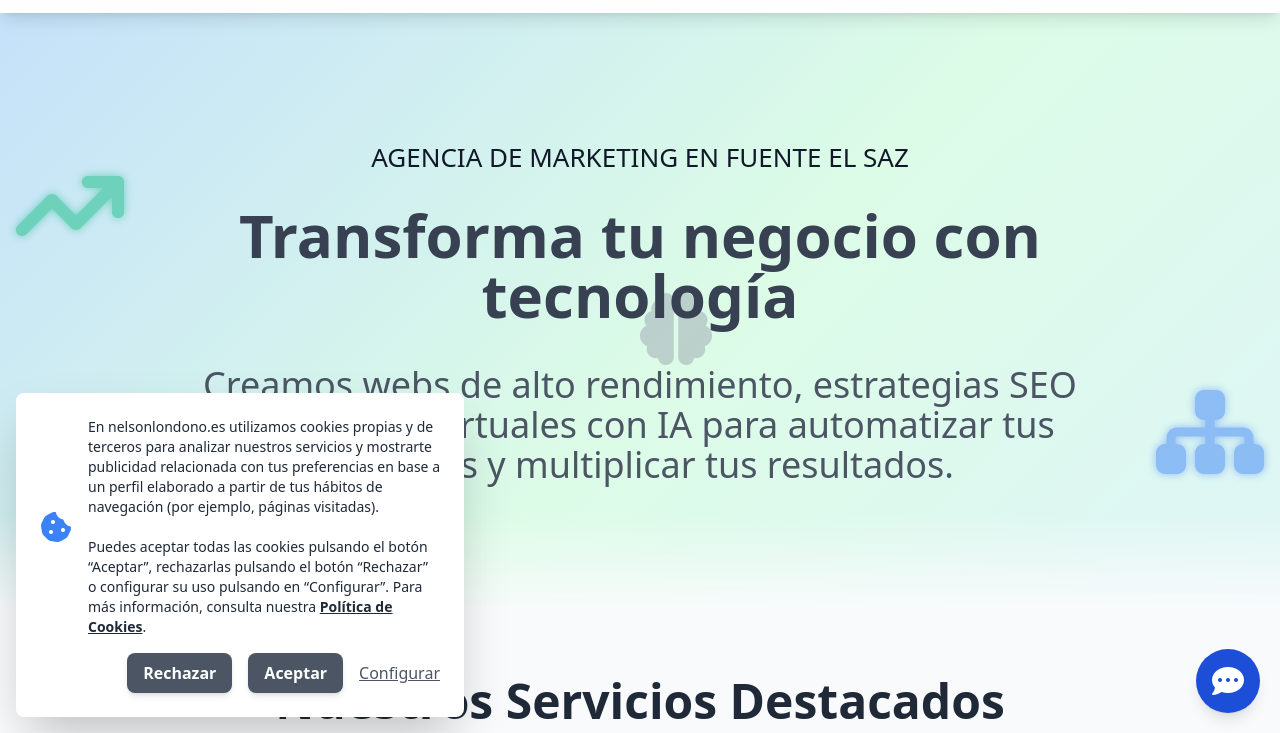
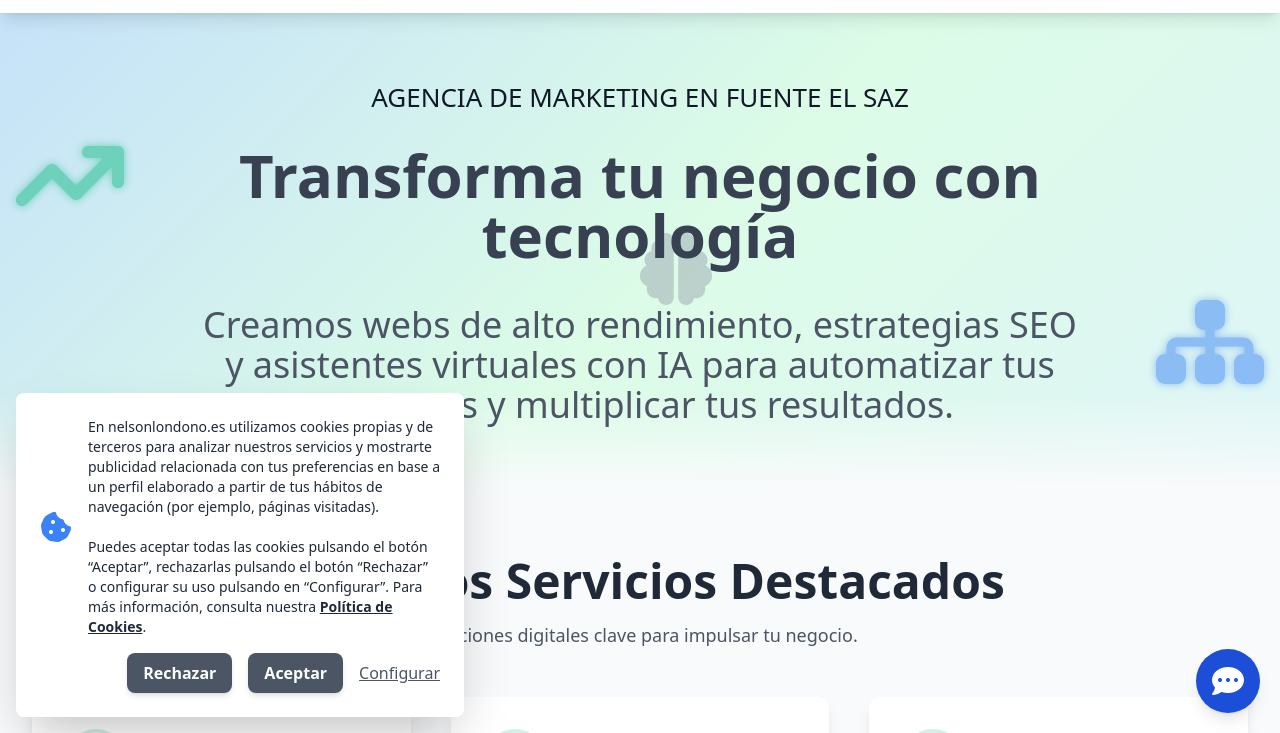
Before and after one commit to nelsonlondonodev/WebAgenciaMkt, a website: page index.html in a window 1280 px wide. Shown: the part 67-800 px from the top of the page. Drawn offline with Linux system fonts and the light colour scheme.

Commit message:
fix(component): Enforce consistent hero section height
Changed the hero section from using 'min-height' to a fixed 'height' (h-[60vh]). This ensures a truly consistent visual height across all pages, regardless of content length, resolving the perceived size difference.

```diff
--- a/components/hero-section.html
+++ b/components/hero-section.html
@@ -1,5 +1,5 @@
 <section id="inicio-servicio" class="relative overflow-hidden animated-gradient-bg">
-  <div class="max-w-7xl mx-auto py-24 px-4 sm:py-32 sm:px-6 lg:px-8 flex flex-col items-center justify-center text-center md:min-h-[calc(70vh-5rem)]">
+  <div class="max-w-7xl mx-auto py-24 px-4 sm:py-32 sm:px-6 lg:px-8 flex flex-col items-center justify-center text-center h-[60vh]">
 
     <!-- Placeholders para iconos flotantes -->
     {{HERO_ICON_1}}
--- a/index.html
+++ b/index.html
@@ -38,7 +38,7 @@
       />
     </noscript>
 
-    <link href="./output.css?v=1766043810391" rel="stylesheet" />
+    <link href="./output.css?v=1766046601890" rel="stylesheet" />
 
   <body class="bg-light-bg dark:bg-dark-bg">
     <div id="nav-placeholder"></div>
@@ -677,7 +677,7 @@
 
     <!-- SCRIPTS PARA PRODUCCIÓN -->
     <!-- Descomenta este bloque y comenta el de desarrollo antes de pasar a producción -->
-    <script src="./bundle.min.js?v=1766043810391" defer></script>
+    <script src="./bundle.min.js?v=1766046601890" defer></script>
 
     <!-- SCRIPTS PARA DESARROLLO -->
     <!-- Comenta este bloque y descomenta el de producción antes de pasar a producción -->
```
Also changed, not shown: 404.html (+2 -2 lines), agencia-automatizaciones.html (+2 -2 lines), agencia-desarrollo-web-con-codigo.html (+2 -2 lines), agencia-seo-local.html (+2 -2 lines), agencia-seo.html (+2 -2 lines), articulo-automatizacion-marketing.html (+2 -2 lines), articulo-ejemplo.html (+2 -2 lines), articulo-redes-sociales-publicidad-local.html (+2 -2 lines), articulo-seo-post-fiestas.html (+2 -2 lines), blog.html (+2 -2 lines), politica-de-cookies.html (+2 -2 lines), proyectos.html (+2 -2 lines), output.css.
